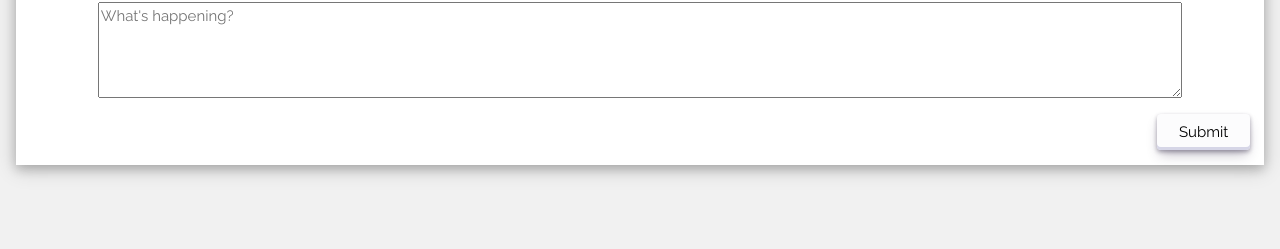
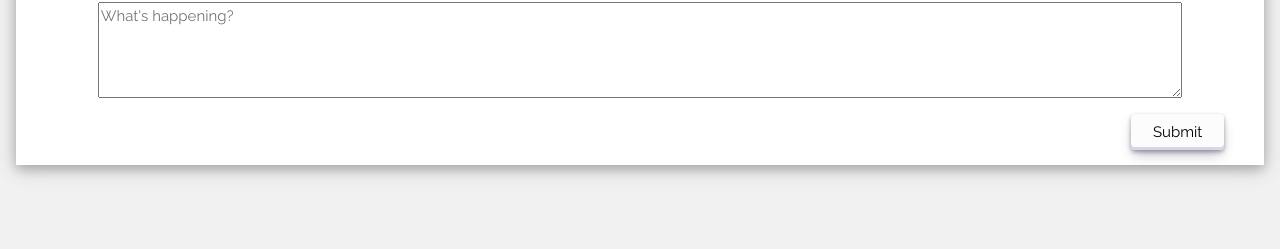
Before and after one commit to YasirQ23/BeatBox, a Flask app: page /explore in a window 1280 px wide. Shown: the part 965-1214 px from the top of the page. Run offline with Flask 2, Linux system fonts and the light colour scheme; a user stored in the database is signed in; data comes from the database, SQL or seed files in the repository; data that the repository does not hold is empty; some libraries are stand-ins or nearby versions.

Commit message:
css changes and layout of edit page

```diff
--- a/app/static/css/editprofile.css
+++ b/app/static/css/editprofile.css
@@ -265,6 +265,7 @@ img {
     padding-bottom: .3rem;
     color: black;
     border-color: black;
+    text-align: center;
 }
 
 #searchcolmuns{
--- a/app/static/css/main.css
+++ b/app/static/css/main.css
@@ -95,7 +95,7 @@ html {
 
 #post-form-btn {
     justify-content: flex-end;
-    margin-right: 1vw;
+    margin-right: 3vw;
 }
 
 #dropdownMenuButton {
```
